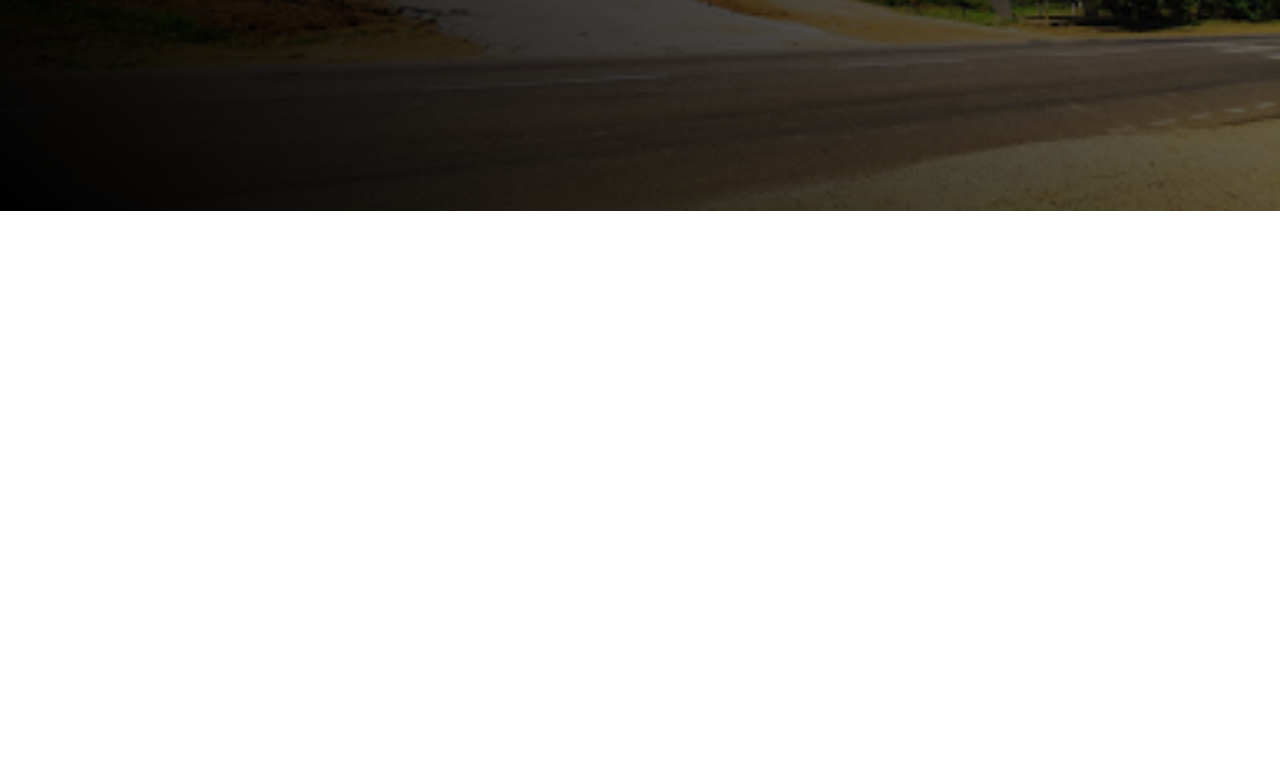
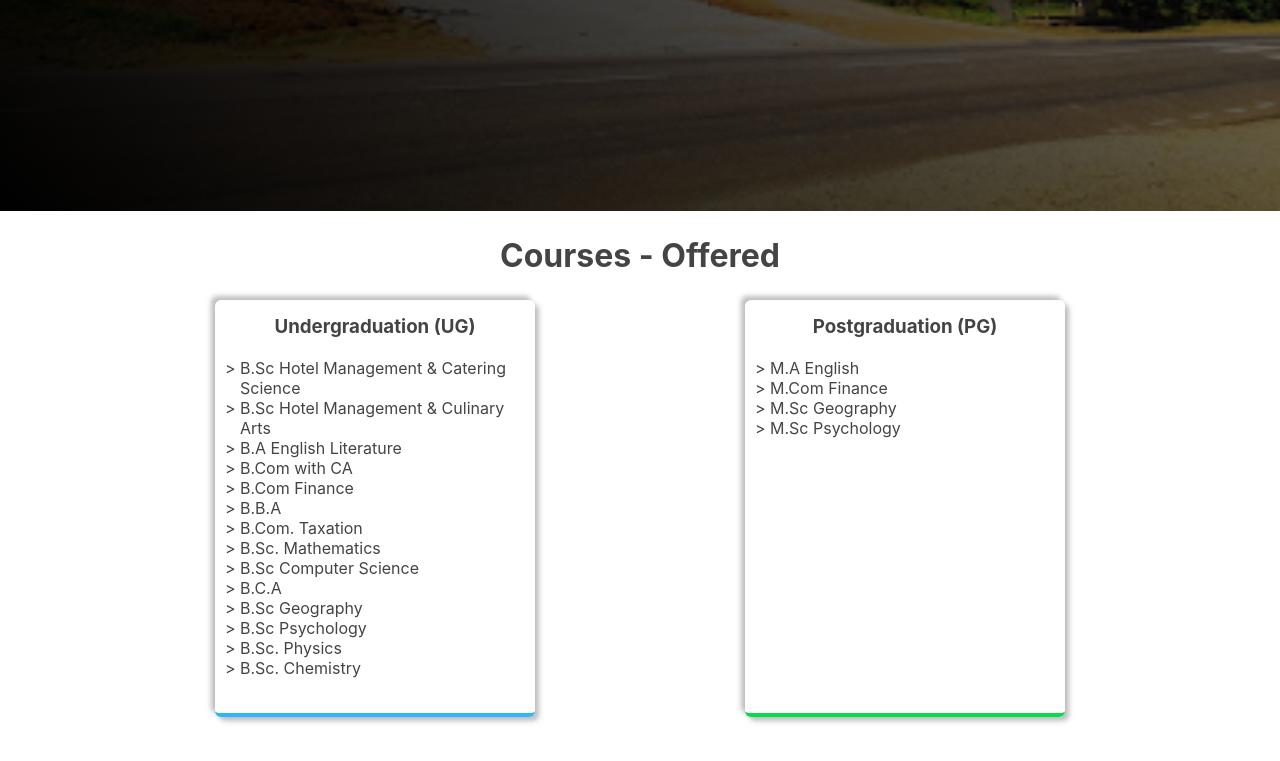
Before and after one commit to muhammadsemeer/bcs-sem1-seminar, a plain HTML site: page index.html in a window 1280 px wide. Shown: the part 589-1350 px from the top of the page. Before the commit the page ends 800 px from the top, so only its background shows below. Drawn offline with Linux system fonts and the light colour scheme.

Commit message:
created courses section and courses card

```diff
--- a/index.html
+++ b/index.html
@@ -14,9 +14,52 @@
       <div class="hero-content">
         <h1>Welcome To Yuvakshetra Institute of Management Studies</h1>
         <p>"Inform and Form to Transfrom"</p>
-        <a href="#">Read More</a>
+        <a href="#courses">Read More</a>
       </div>
     </div>
     <!-- Hero Section End -->
+    <div class="main" id="courses">
+      <h1>Courses - Offered</h1>
+      <div class="card-container">
+        <div class="card ug">
+          <div class="card-header">
+            <h3>Undergraduation (UG)</h3>
+          </div>
+          <div class="card-content">
+            <ul>
+              <li>
+                <a href="#">B.Sc Hotel Management &amp; Catering Science</a>
+              </li>
+              <li><a href="#">B.Sc Hotel Management &amp; Culinary Arts</a></li>
+              <li><a href="#">B.A English Literature</a></li>
+              <li><a href="#"> B.Com with CA</a></li>
+              <li><a href="#">B.Com Finance</a></li>
+              <li><a href="#">B.B.A</a></li>
+              <li><a href="#"> B.Com. Taxation </a></li>
+              <li><a href="#"> B.Sc. Mathematics </a></li>
+              <li><a href="#"> B.Sc Computer Science </a></li>
+              <li><a href="#"> B.C.A </a></li>
+              <li><a href="#"> B.Sc Geography </a></li>
+              <li><a href="#"> B.Sc Psychology </a></li>
+              <li><a href="#"> B.Sc. Physics </a></li>
+              <li><a href="#"> B.Sc. Chemistry </a></li>
+            </ul>
+          </div>
+        </div>
+        <div class="card pg">
+          <div class="card-header">
+            <h3>Postgraduation (PG)</h3>
+          </div>
+          <div class="card-content">
+            <ul>
+              <li><a href="#">M.A English</a></li>
+              <li><a href="#"> M.Com Finance </a></li>
+              <li><a href="#">M.Sc Geography</a></li>
+              <li><a href="#">M.Sc Psychology</a></li>
+            </ul>
+          </div>
+        </div>
+      </div>
+    </div>
   </body>
 </html>
--- a/stylesheets/style.css
+++ b/stylesheets/style.css
@@ -5,6 +5,11 @@
   box-sizing: border-box;
   font-family: -apple-system, BlinkMacSystemFont, "Segoe UI", Roboto, Oxygen,
     Ubuntu, Cantarell, "Open Sans", "Helvetica Neue", sans-serif;
+}
+
+/* setting smooth scroll to html */
+html {
+  scroll-behavior: smooth;
 }
 
 /* Hero Section */
@@ -22,10 +27,9 @@
 }
 
 .hero-content {
-  width: 50%;
   margin: 0 25px;
   padding: 0 10px;
-  color: white;
+  color: #fff;
 }
 
 .hero-content h1,
@@ -41,12 +45,109 @@ p {
   display: block;
   text-decoration: none;
   border-radius: 6px;
-  background-color: #007bff;
+  background-color: #2db6fa;
   margin: 10px 0;
   padding: 10px;
-  color: white;
+  color: #fff;
   width: 120px;
   text-align: center;
   height: 40px;
   font-size: 18px;
 }
+
+/* Main Section */
+
+.main {
+  margin: 25px 0;
+}
+
+.main h1 {
+  text-align: center;
+  color: #444;
+}
+
+/* Cards */
+.card-container {
+  width: 100%;
+  padding: 15px;
+  display: flex;
+  justify-content: space-evenly;
+  flex-wrap: wrap;
+}
+
+.card-container .card {
+  width: 320px;
+  margin: 10px;
+  height: auto;
+  min-height: 300px;
+  padding: 15px 10px;
+  box-shadow: 4px 4px 5px rgba(66, 66, 66, 0.342),
+    -4px -4px 5px rgba(66, 66, 66, 0.342);
+  border-radius: 6px;
+  display: flex;
+  flex-direction: column;
+  color: #444;
+}
+
+.card .card-header h3 {
+  text-align: center;
+}
+
+.card .card-content {
+  margin: 10px 0;
+  text-align: center;
+}
+
+.card .card-content ul {
+  padding: 10px;
+  list-style-type: none;
+  text-align: left;
+}
+
+.card .card-content ul li {
+  padding-left: 5px;
+  position: relative;
+}
+
+.card .card-content ul li::before {
+  content: ">";
+  position: absolute;
+  left: -10px;
+}
+
+.card .card-content ul li:hover::before {
+  transform: scale(1.5);
+  transition: 0.2s ease-in;
+}
+
+.ug a,
+.pg a {
+  text-decoration: none;
+  color: #444;
+}
+
+.ug {
+  border-bottom: 4px solid #2db6fa;
+}
+
+.ug:hover {
+  background-color: #2db6fa;
+  color: #fff;
+}
+
+.ug:hover a {
+  color: #fff;
+}
+
+.pg {
+  border-bottom: 4px solid #08da4e;
+}
+
+.pg:hover {
+  background-color: #08da4e;
+  color: #fff;
+}
+
+.pg:hover a {
+  color: #fff;
+}
```
